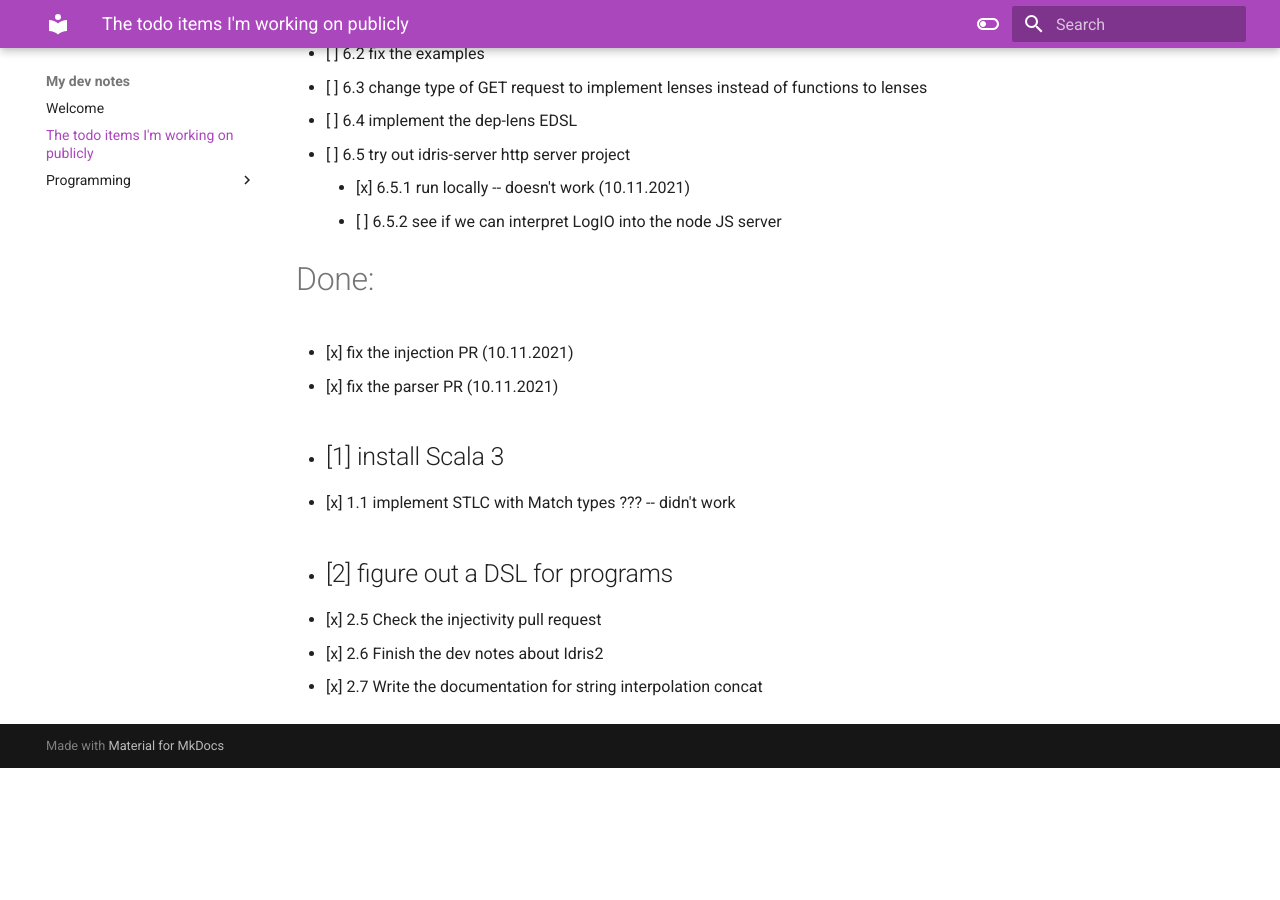
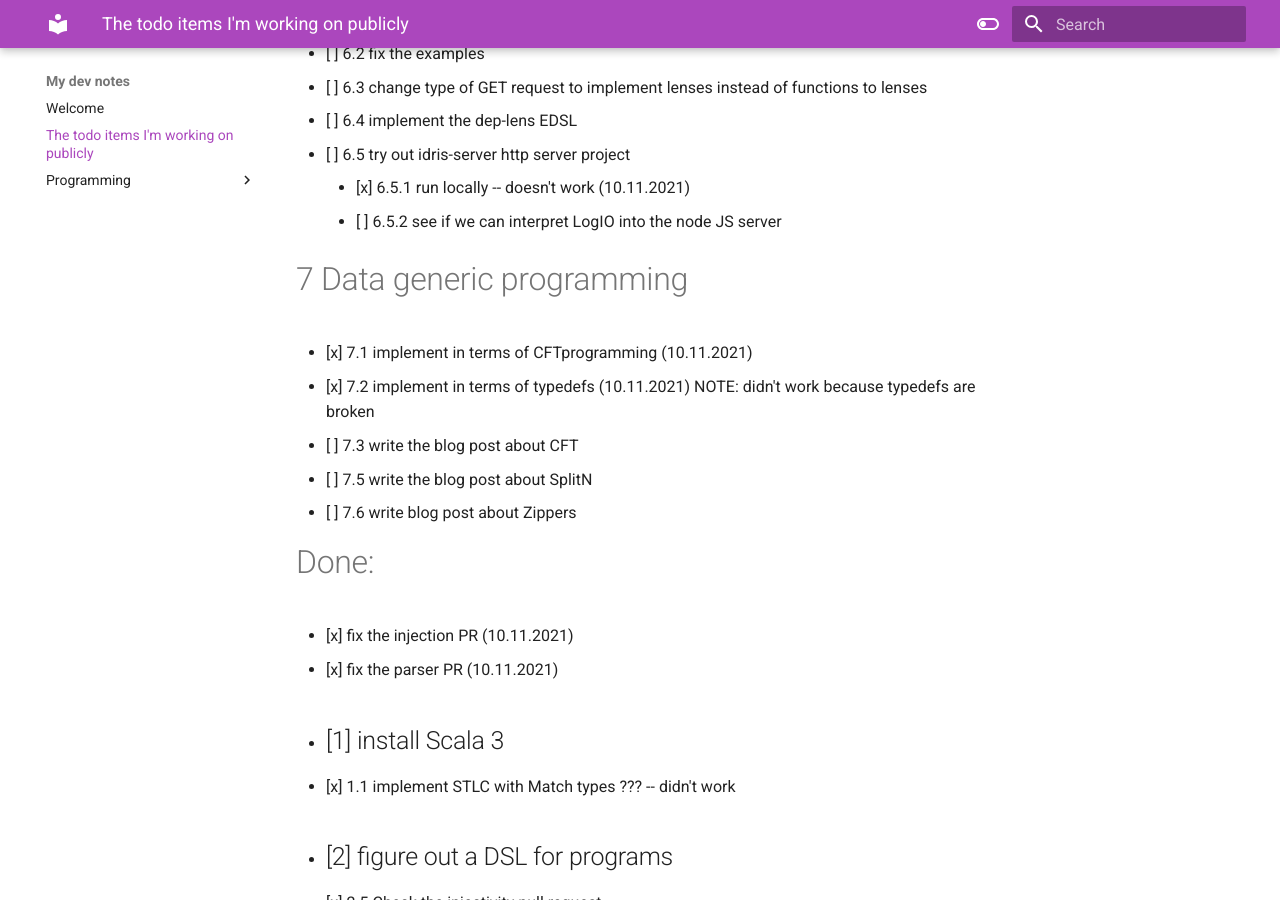
Before and after one commit to andrevidela/dev-notes, an MkDocs documentation site: the page built from docs/TASKS.md, in a window 1280 px wide and 900 px high, scrolled down 1165 px. Built offline with MkDocs 1.6.1 and Material for MkDocs 9.7.7, drawn with Linux system fonts in a browser that asks for light colours; before the commit the page ends 1933 px from its top, so only the background shows below that.

Commit message:
update tasks

```diff
--- a/docs/TASKS.md
+++ b/docs/TASKS.md
@@ -39,6 +39,14 @@ inherit the number of the project they belong to.
       - [x] 6.5.1 run locally -- doesn't work (10.11.2021)
       - [ ] 6.5.2 see if we can interpret LogIO into the node JS server
 
+# 7 Data generic programming
+  - [x] 7.1 implement in terms of CFTprogramming (10.11.2021)
+  - [x] 7.2 implement in terms of typedefs (10.11.2021)
+        NOTE: didn't work because typedefs are broken
+  - [ ] 7.3 write the blog post about CFT
+  - [ ] 7.5 write the blog post about SplitN
+  - [ ] 7.6 write blog post about Zippers
+
 # Done:
 - [x] fix the injection PR (10.11.2021)
 - [x] fix the parser PR (10.11.2021)
```
Also changed, not shown: 1 other file.
